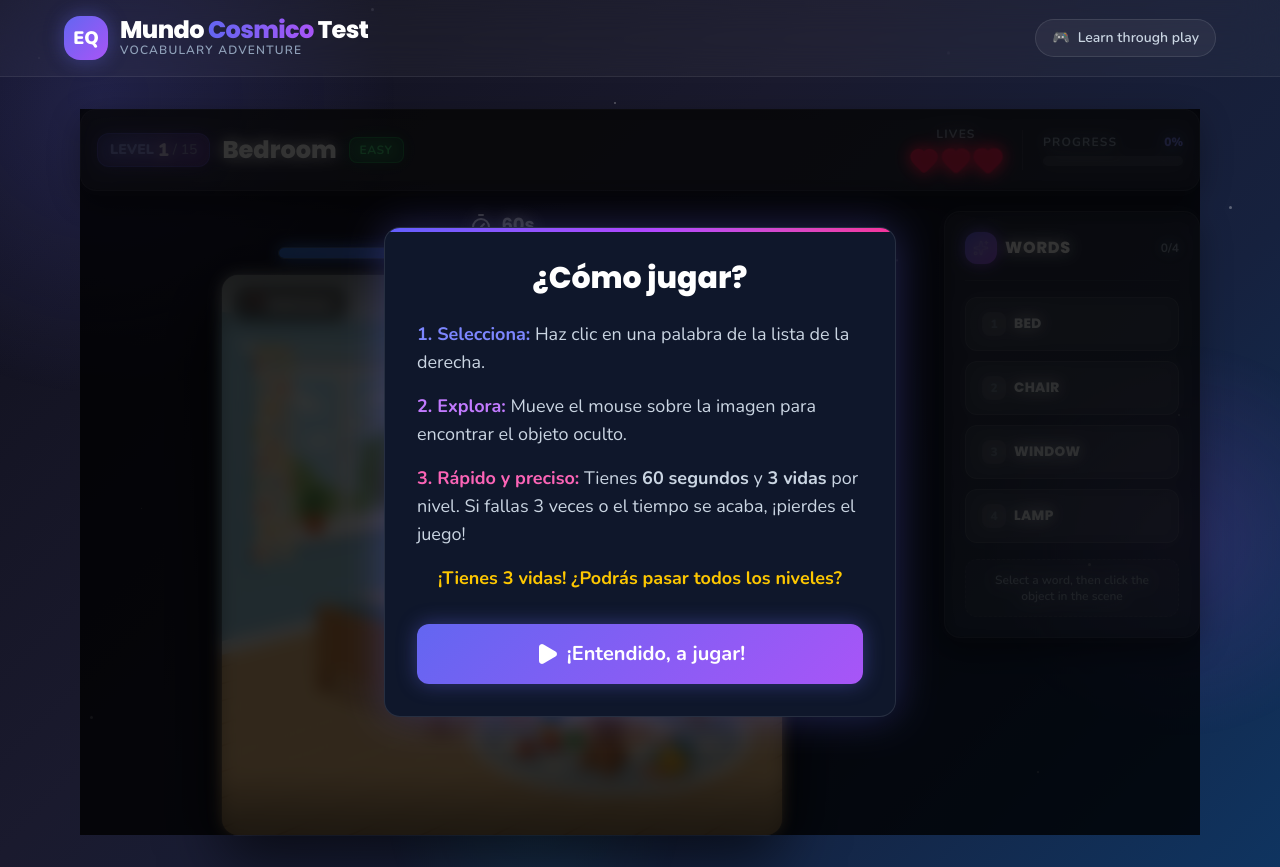
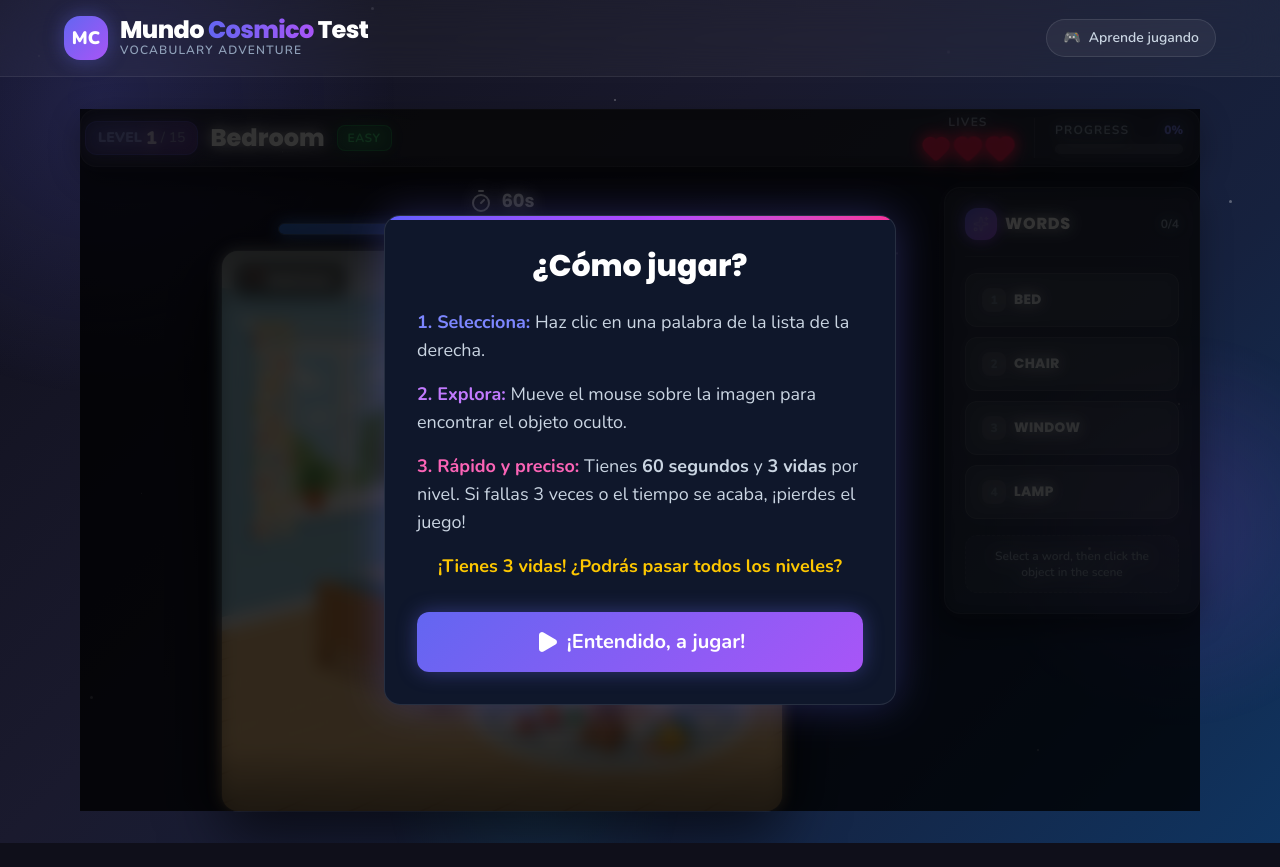
Before and after one commit to MundoMagicoEn/Front-end, a React (Vite) app: page /game in a window 1280 px wide. After the commit the page ends 843 px from the top, so only its background shows below. Built offline with nearby package versions, Linux system fonts and the light colour scheme.

Commit message:
refactor: update game UI spacing, reformat icon classes, and localize main layout branding

```diff
--- a/src/features/game/components/GameStatus.jsx
+++ b/src/features/game/components/GameStatus.jsx
@@ -13,7 +13,7 @@ export const GameStatus = ({ levelName, levelIndex, totalLevels, errors, progres
 
   return (
     <div
-      className="w-full mb-5 rounded-2xl p-4"
+      className="w-full mb-5 rounded-2xl p-1"
       style={{
         background: 'rgba(255,255,255,0.05)',
         backdropFilter: 'blur(20px)',
@@ -64,11 +64,10 @@ export const GameStatus = ({ levelName, levelIndex, totalLevels, errors, progres
               {[...Array(maxErrors)].map((_, i) => (
                 <Heart
                   key={i}
-                  className={`w-7 h-7 transition-all duration-500 ${
-                    i < remainingHearts
-                      ? 'fill-rose-500 text-rose-500 drop-shadow-[0_0_6px_rgba(244,63,94,0.7)]'
-                      : 'fill-slate-700 text-slate-600'
-                  }`}
+                  className={`w-7 h-7 transition-all duration-500 ${i < remainingHearts
+                    ? 'fill-rose-500 text-rose-500 drop-shadow-[0_0_6px_rgba(244,63,94,0.7)]'
+                    : 'fill-slate-700 text-slate-600'
+                    }`}
                   style={i < remainingHearts ? { animation: 'heartBeat 2s ease-in-out infinite', animationDelay: `${i * 0.2}s` } : {}}
                 />
               ))}
@@ -79,7 +78,7 @@ export const GameStatus = ({ levelName, levelIndex, totalLevels, errors, progres
           <div className="w-px h-10 bg-white/10 hidden sm:block" />
 
           {/* Progress */}
-          <div className="flex flex-col gap-1.5 min-w-[140px]">
+          <div className="flex flex-col gap-1.5 min-w-[140px] pr-3">
             <div className="flex justify-between items-center">
               <span className="text-xs font-bold text-slate-400 uppercase tracking-widest">Progress</span>
               <span className="text-xs font-black text-indigo-400">{Math.round(progress)}%</span>
--- a/src/layouts/MainLayout.jsx
+++ b/src/layouts/MainLayout.jsx
@@ -79,7 +79,7 @@ export const MainLayout = ({ children }) => {
                 boxShadow: '0 0 20px rgba(99,102,241,0.4)',
               }}
             >
-              EQ
+              MC
             </div>
             <div>
               <h1 className="text-2xl font-black text-white tracking-tight leading-none" style={{ fontFamily: "'Poppins', sans-serif" }}>
@@ -94,7 +94,7 @@ export const MainLayout = ({ children }) => {
             style={{ background: 'rgba(255,255,255,0.05)', border: '1px solid rgba(255,255,255,0.1)' }}
           >
             <span>🎮</span>
-            <span>Learn through play</span>
+            <span>Aprende jugando</span>
           </div>
         </div>
       </header>
```
Also changed, not shown: src/pages/Game.jsx (line endings or trailing spaces).
